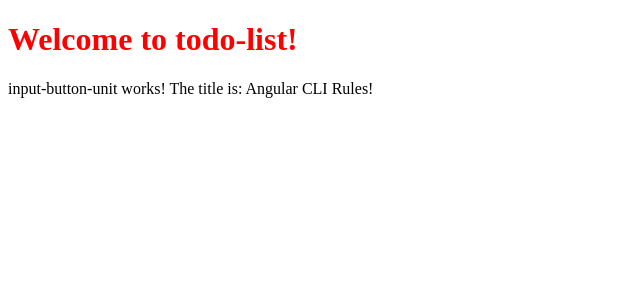
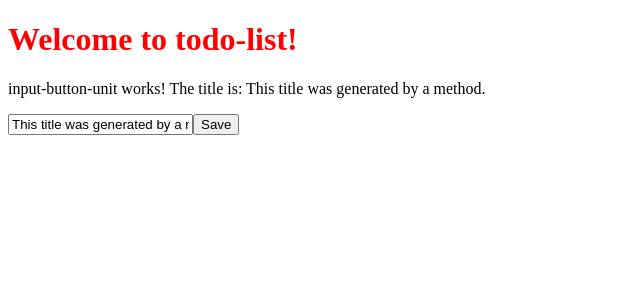
Before and after one commit to AnaBoca/ng-girls-todo-list-tutorial-practice, an Angular app in the folder todo-list/: page / in a window 1280 px wide. Shown: the top 300 px of the page, without its empty margins (0-640 px from the left). Built offline with nearby package versions, Linux system fonts and the light colour scheme.

Commit message:
property binding

```diff
--- a/todo-list/src/app/input-button-unit/input-button-unit.component.html
+++ b/todo-list/src/app/input-button-unit/input-button-unit.component.html
@@ -1 +1,4 @@
-<p>input-button-unit works! The title is: {{ title }}</p>
+<p>input-button-unit works! The title is: {{ generateTitle() }}</p>
+
+<input [value]="generateTitle()" />
+<button>Save</button>
--- a/todo-list/src/app/input-button-unit/input-button-unit.component.ts
+++ b/todo-list/src/app/input-button-unit/input-button-unit.component.ts
@@ -9,18 +9,16 @@
   title = 'Hello World';
 
   constructor() {
-    console.log('in constructor');
-    this.changeTitle('My First Angular App');
-    console.log(this.title);
   }
 
   ngOnInit(): void {
-    this.title = 'Angular CLI Rules!';
+    setTimeout(() => {
+      this.title = 'This is not the title you are looking for';
+    }, 3000);
   }
 
-  changeTitle(newTitle: string) {
-    console.log(newTitle);
-    this.title = newTitle;
+  generateTitle(): string {
+    return 'This title was generated by a method.';
   }
 
 }
```
